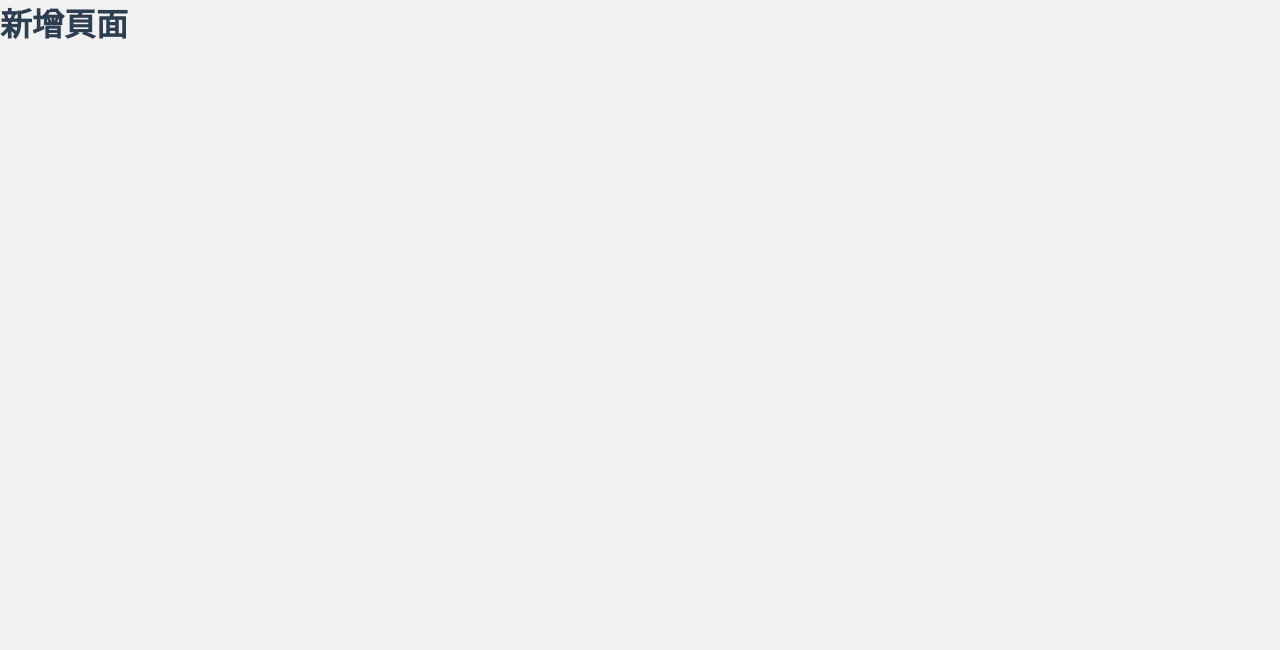
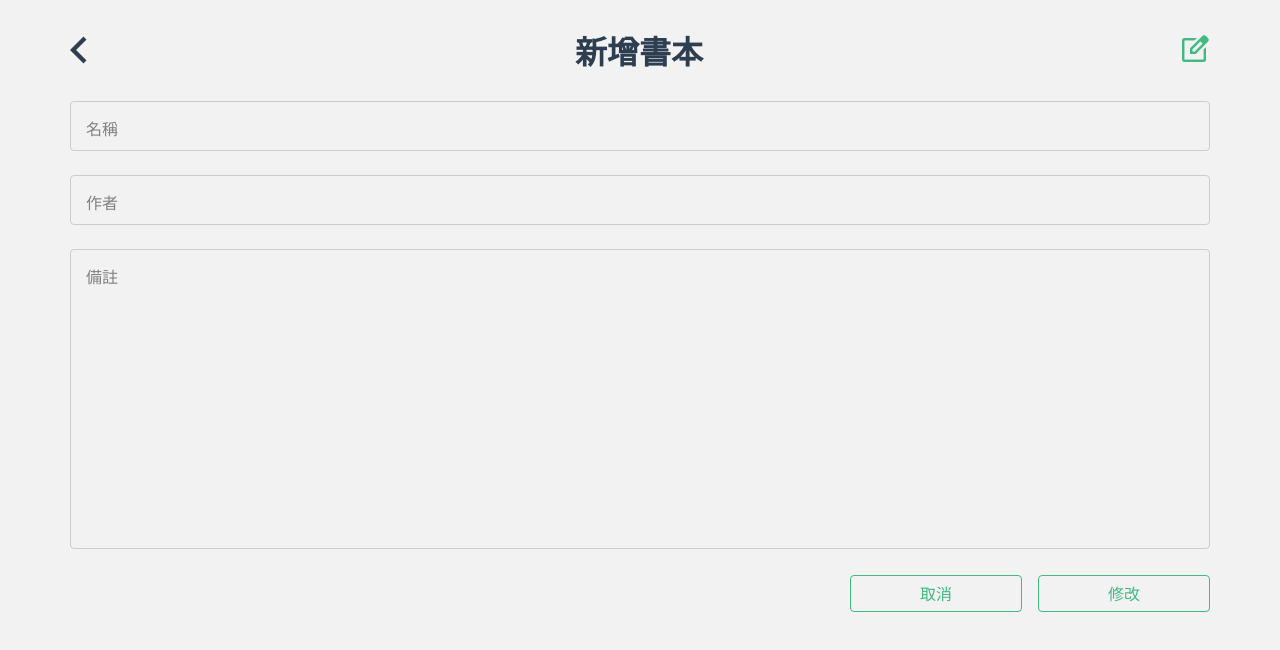
Before and after one commit to yellow90249/interview-test, a Vue app: page /books/add in a window 1280 px wide. Shown: the top 650 px of the page. Built offline with nearby package versions, Linux system fonts and the light colour scheme.

Commit message:
feat: 新增功能

```diff
--- a/src/views/BookAddView.vue
+++ b/src/views/BookAddView.vue
@@ -1,5 +1,50 @@
 <template>
-  <h1>新增頁面</h1>
+  <div class="container container">
+    <div class="page-header flex-test">
+      <span class="material-symbols-outlined prev-btn" @click="goListPage"> arrow_back_ios </span>
+      <h1 class="page-title">新增書本</h1>
+      <span class="material-symbols-outlined edit-btn"> edit_square </span>
+    </div>
+
+    <div class="input-wrapper">
+      <input class="input" v-model="book.title" type="text" placeholder=" " data-placeholder="E-mail" required />
+      <span class="placeholder">名稱</span>
+    </div>
+
+    <div class="input-wrapper">
+      <input class="input" v-model="book.author" type="text" placeholder=" " data-placeholder="E-mail" required />
+      <span class="placeholder">作者</span>
+    </div>
+
+    <div class="input-wrapper">
+      <textarea
+        class="input input--big"
+        v-model="book.description"
+        type="text"
+        placeholder=" "
+        data-placeholder="E-mail"
+        required
+      ></textarea>
+      <span class="placeholder">備註</span>
+    </div>
+
+    <div class="btn-wrapper">
+      <button class="outline-btn" @click="goListPage">取消</button>
+      <button class="outline-btn" @click="addBookListAPI(book)">修改</button>
+    </div>
+  </div>
 </template>
 
-<script setup></script>
+<script setup>
+import { ref } from 'vue';
+import { useRouter } from 'vue-router';
+import { addBookListAPI } from '@/js/bookAPI';
+
+const router = useRouter();
+
+const book = ref({ title: '', author: '', description: '' });
+
+function goListPage() {
+  router.push({ name: 'list' });
+}
+</script>
```
